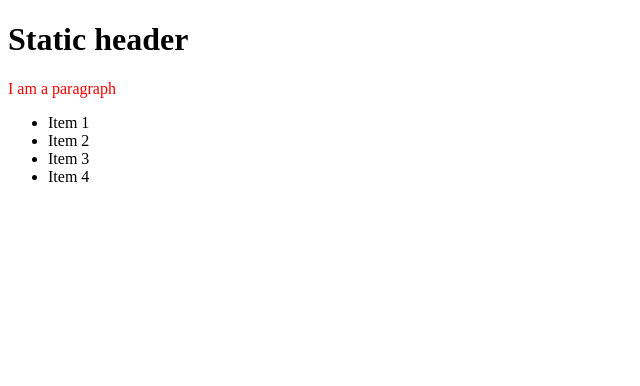
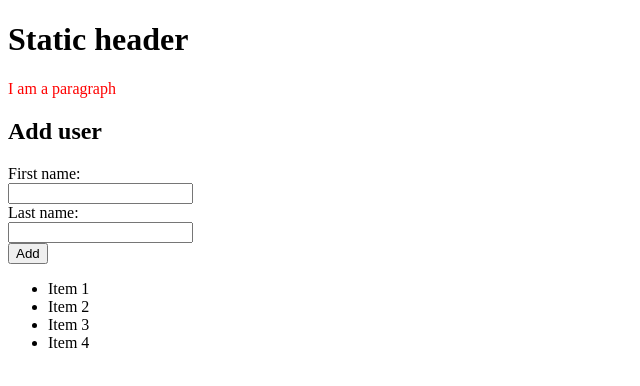
Before and after one commit to oleksandr-bilyk/TypescriptReact-ModelMutable, a React app: page / in a window 1280 px wide. Shown: the top 386 px of the page, without its empty margins (0-640 px from the left). Built offline with nearby package versions, Linux system fonts and the light colour scheme.

Commit message:
React component.

```diff
--- /dev/null
+++ b/src/View/AddPersonView.tsx
@@ -0,0 +1,39 @@
+import React from 'react';
+import * as AddPersonModels from '../ViewModel/AddPersonModels';
+import { stat } from 'fs';
+
+type AddUserViewParam = {
+    model: AddPersonModels.AddPersonModels
+}
+
+function AddUserView(param: AddUserViewParam) {
+    const [firstName, firstNameSetState] = React.useState<string>(() => param.model.getFirstName())
+    const [lastName, lastNameSetState] = React.useState<string>(() => param.model.getLastName())
+
+    return <div>
+        <h2>Add user</h2>
+        <span>First name:</span><br/>
+        <input type="text" id="firstNameInput"
+            value={firstName}
+            onChange={
+                event => {
+                    firstNameSetState(event.currentTarget.value)
+                    param.model.setFirstName(event.currentTarget.value)
+                }
+            }/>
+        <br/>
+        <span>Last name:</span><br/>
+        <input type="text" id="lastNameInput"
+            value={lastName}
+            onChange={
+                event => {
+                    lastNameSetState(event.currentTarget.value)
+                    param.model.setLastName(event.currentTarget.value)
+                }
+            }/>
+        <br/>
+        <input type="submit" id="create" value="Add" onClick={event => param.model.add()}/>
+    </div>
+}
+
+export default AddUserView
--- a/src/home.tsx
+++ b/src/home.tsx
@@ -22,7 +22,7 @@ function Hello() {
 
     return React.createElement(
         "ul",
-        { class: "list"},
+        null,
         React.createElement(
             "li",
             null,
--- a/src/index.css
+++ /dev/null
@@ -1,6 +0,0 @@
-* {
-    box-sizing: border-box;
-}
-.aaa{
-    color: red
-}
--- a/src/index.tsx
+++ b/src/index.tsx
@@ -2,15 +2,17 @@ import * as model from './ViewModel/ApplicationViewModel'
 import Home from './home'
 import * as ReactDOM from 'react-dom';
 import React from 'react';
-//import * as css from './index.css'
+import AddUserView from "./View/AddPersonView"
 
-let m = new model.ApplicationViewModel()
+let application = new model.ApplicationViewModel()
 
 const domContainer = document.getElementById('applicaitonDomContainer')
 
-let a = <div>
-    <div id="addUserPanel" >
-        <span>Add user</span>
+let body =
+<div>
+    <div id="addUserPanel">
+        <AddUserView model={application.addPerson}/>
+        <Home/>
     </div>
     <div id="mainPanel">
 
@@ -18,7 +20,7 @@ let a = <div>
 </div>
 
 ReactDOM.render(
-    <Home/>,
+    body,
     domContainer);
 
 
```
Also changed, not shown: package.json (+6 -5 lines), webpack.config.js (+13 -0 lines), 3 other files (tests, documents, lock files or other folders).
